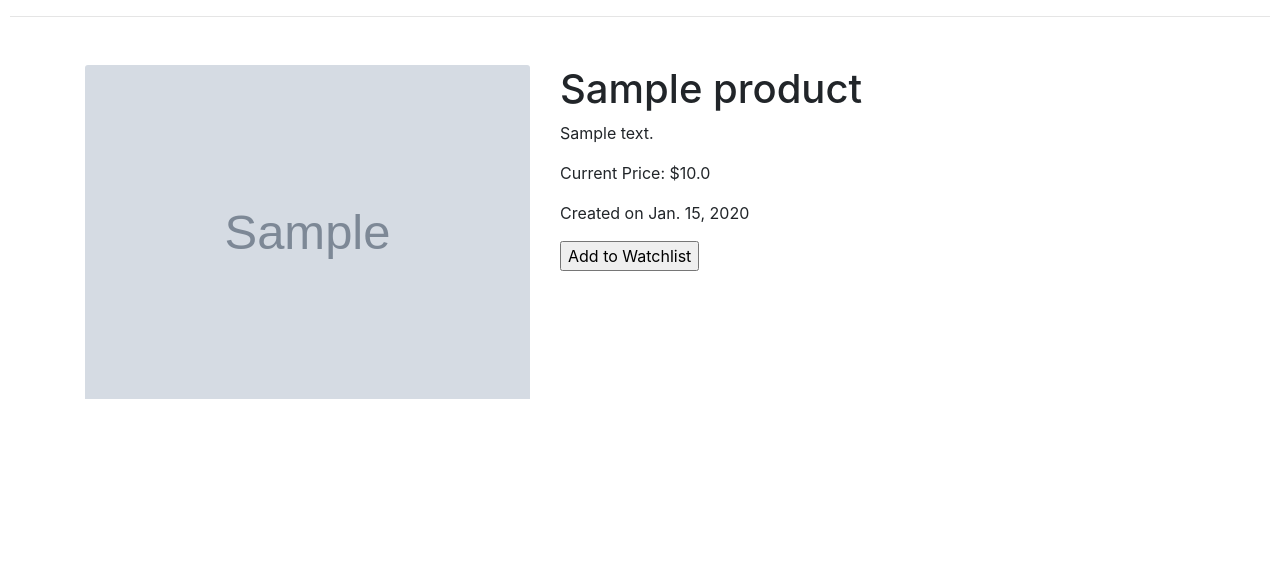
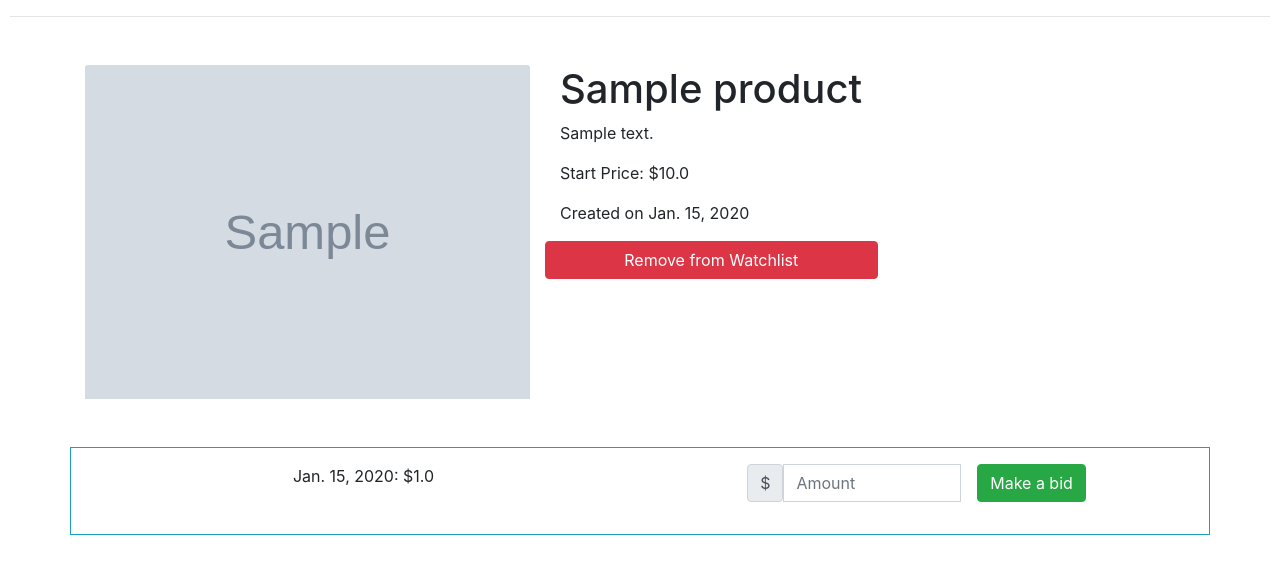
Before and after one commit to AliAmCa/Auctions, a Django app: page /listing/1 in a window 1280 px wide. Shown: the part 154-728 px from the top of the page. Run offline with Django 3.2, Linux system fonts and the light colour scheme; a user stored in the database is signed in; tables that the repository leaves empty hold one stand-in row (values such as "Sample post"); grey boxes marked "Sample" are stand-in pictures; some libraries are stand-ins or nearby versions.

Commit message:
Add to watchlist done in listing page

```diff
--- a/auctions/admin.py
+++ b/auctions/admin.py
@@ -1,7 +1,9 @@
 from django.contrib import admin
-from .models import Product, Bid, Comments
+from .models import Product, Bid, Comments, WatchList, User
 # Register your models here.
 
+admin.site.register(User)
 admin.site.register(Product)
 admin.site.register(Bid)
 admin.site.register(Comments)
+admin.site.register(WatchList)
--- a/auctions/models.py
+++ b/auctions/models.py
@@ -24,6 +24,7 @@ class Bid(models.Model):
     user = models.ForeignKey(User, on_delete= models.CASCADE, related_name="bids" )
     product = models.ForeignKey(Product, on_delete= models.CASCADE, related_name="bids")
     bid = models.FloatField()
+    date = models.DateField(null=True)
     def __str__(self) -> str:
         return f"{self.user.username} - Product: ${self.product.name} - Bid: ${self.bid}"
 
@@ -32,3 +33,7 @@ class Comments(models.Model):
     author = models.ForeignKey(User, on_delete= models.CASCADE, related_name="comments" )
     product = models.ForeignKey(Product, on_delete= models.CASCADE, related_name="comments")
     comment = models.TextField(max_length=200)
+
+class WatchList(models.Model):
+    owner = models.ForeignKey(User, on_delete= models.CASCADE, related_name="watchlist" )
+    listings = models.ManyToManyField(Product, blank=True, related_name="listings")
--- a/auctions/templates/auctions/listingPage.html
+++ b/auctions/templates/auctions/listingPage.html
@@ -4,6 +4,11 @@
 {% endblock %}
 
 {% block body %}
+    {% if message %}
+    <div>{{ message }}</div>
+    {% endif %}
+
+    {% if listing %}
    <main class="container mt-5">
         <div class="row">
             <div class="col-md-5">
@@ -15,20 +20,49 @@
             <div class="col-md-7">
                 <h1>{{ listing.name }}</h1>
                 <p>{{ listing.description }}</p>
-                <p>Current Price: ${{ listing.price }} </p>
+                <p>Start Price: ${{ listing.price }} </p>
                 <p>Created on {{listing.date}}</p>
                 {% if user.is_authenticated %}
-                    <input type="submit" value="Add to Watchlist">
+
+                        <form class="row text-center" action="{% url 'listing' listing.id %}" method="post">
+                            {% csrf_token %}
+
+                        {% if item_in_watchlist %}
+                            <input id="removeFWatchlist" name="removeFWatchlist" type="submit" value="Remove from Watchlist" class="btn btn-danger col col-md-6">
+                        {% else %}
+                            <input id="addToWatchlist" name="addToWatchlist" type="submit" value="Add to Watchlist" class="btn btn-info col col-md-6">
+                        {% endif %}
+                        </form>
+
                 {% else %}
-                    Not signed in.
+                    Sign to make a bid
                 {% endif %}
-
-
             </div>
 
         </div>
+        <!-- !ROW -->
+        <div class="row mt-5 text-center justify-content-around border border-info p-3">
+            <div class="col-md-4 text-center">
+                {% if item_bids %}
+                    {% for bid  in item_bids %}
+                        <p>{{bid.date}}: ${{ bid.bid }}</p>
+                    {% endfor %}
+
+                {% else %}
+                    <p>No current bids</p>
+                {% endif %}
+            </div>
+
+
+            <div class="input-group mb-3 col-md-4 text-center">
+                <span class="input-group-text">$</span>
+                <input type="number" class="form-control" placeholder="Amount" min="{{ mayor_bid }}">
+                <button id="bidSubmit" name="bidSubmit" type="submit" class="btn btn-success ml-3">Make a bid</button>
+            </div>
+        </div>
 
    </main>
+   {% endif %}
 
 
 {% endblock %}
--- a/auctions/views.py
+++ b/auctions/views.py
@@ -5,10 +5,9 @@ from django.db import IntegrityError
 from django.http import HttpResponse, HttpResponseRedirect
 from django.shortcuts import render, redirect
 from django.urls import reverse
-from .models import Product
+from .models import Product, User, WatchList, Bid, Comments
 from .forms  import NewProductForm
 
-from .models import User
 
 
 def index(request):
@@ -98,8 +97,60 @@ def newProduct(request):
         })
 
 def showListing(request, listing_id):
-    listing = Product.objects.get(pk= listing_id)
+    message = ''
+    try:
+        user =  User.objects.get(username= request.user)
+        # Taking listing info
+        listing = Product.objects.get(pk= listing_id)
 
-    return render(request,"auctions/listingPage.html",{
-        "listing": listing
-    } )
+        # Is the listing included in user's watchlist?
+        try:
+            watchlist = WatchList.objects.get(owner = user)
+            item_in_watchlist = watchlist.listings.filter(pk= listing.pk)
+        except:
+            watchlist = None
+            item_in_watchlist= None
+    except Exception as e:
+        message = e
+        return render(request,"auctions/listingPage.html",{
+                "message": message
+            })
+
+    # Taking bids info
+    bids = Bid.objects.filter(product= listing)
+
+    if request.method == 'GET':
+
+        return render(request,"auctions/listingPage.html",{
+            "listing": listing,
+            "item_in_watchlist": item_in_watchlist,
+            "item_bids": bids,
+            "message": message
+
+        } )
+    else:
+        if request.POST['addToWatchlist']:
+            if watchlist:
+                watchlist.listings.add(listing)
+            else:
+                watchlist = WatchList(owner= user)
+                watchlist.save()
+                watchlist.listings.add(listing)
+                watchlist.save()
+
+            return render(request,"auctions/listingPage.html",{
+                "listing": listing,
+                "item_in_watchlist": True,
+                "item_bids": bids,
+                "message": message
+
+                } )
+        if request.POST['removeFWatchlist']:
+            watchlist.listings.remove(listing)
+            return render(request,"auctions/listingPage.html",{
+                "listing": listing,
+                "item_in_watchlist": False,
+                "item_bids": bids,
+                "message": message
+
+                } )
```
Also changed, not shown: auctions/migrations/0004_watchlist.py (added), auctions/migrations/0005_bid_date.py (added).
